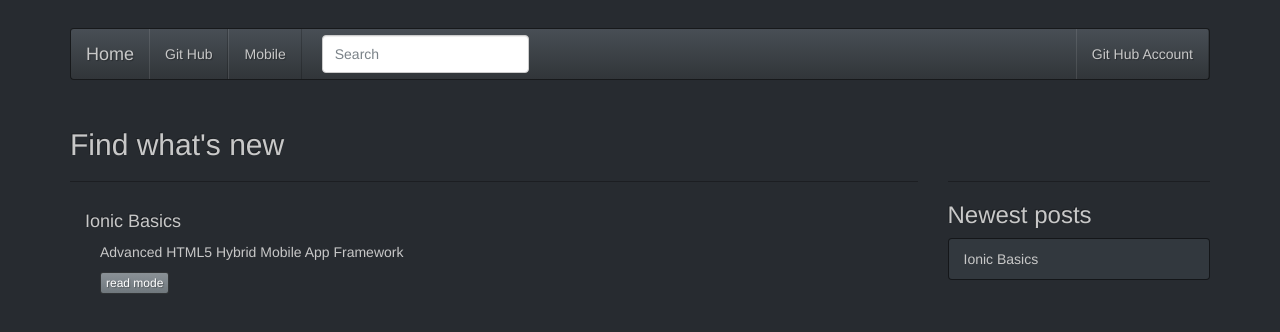
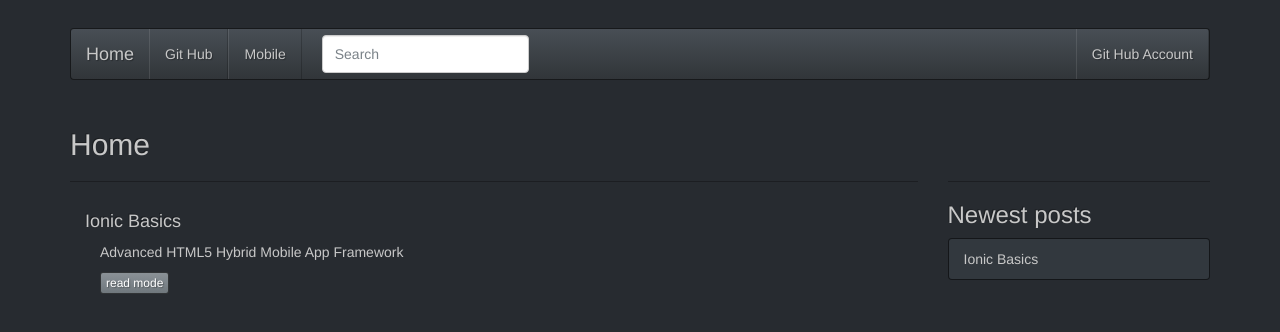
Before and after one commit to donvercety/donvercety.github.io, a Jekyll site: the page built from index.html, in a window 1280 px wide. Shown: the top 332 px of the page. Built offline with Jekyll 4.4.1, drawn with Linux system fonts in a browser that asks for light colours; nearby versions of some CDN libraries.

Commit message:
Update index.html

```diff
--- a/index.html
+++ b/index.html
@@ -3,7 +3,7 @@ layout: default
 ---
 
 <div class="col-md-9">
-	<h2>Find what's new</h2>
+	<h2>Home</h2>
 	<hr/>
 
 	<div class="col-md-12">
```
